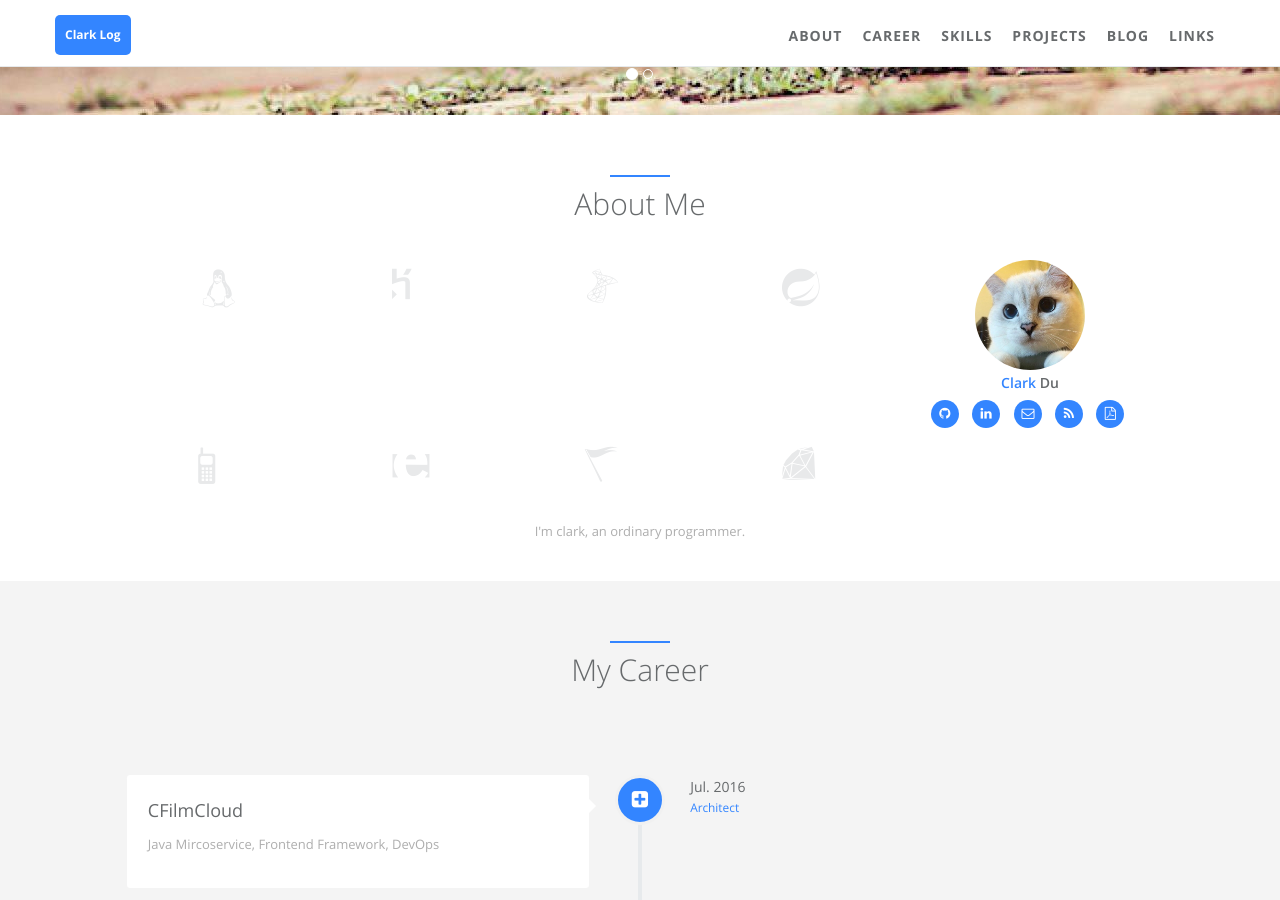
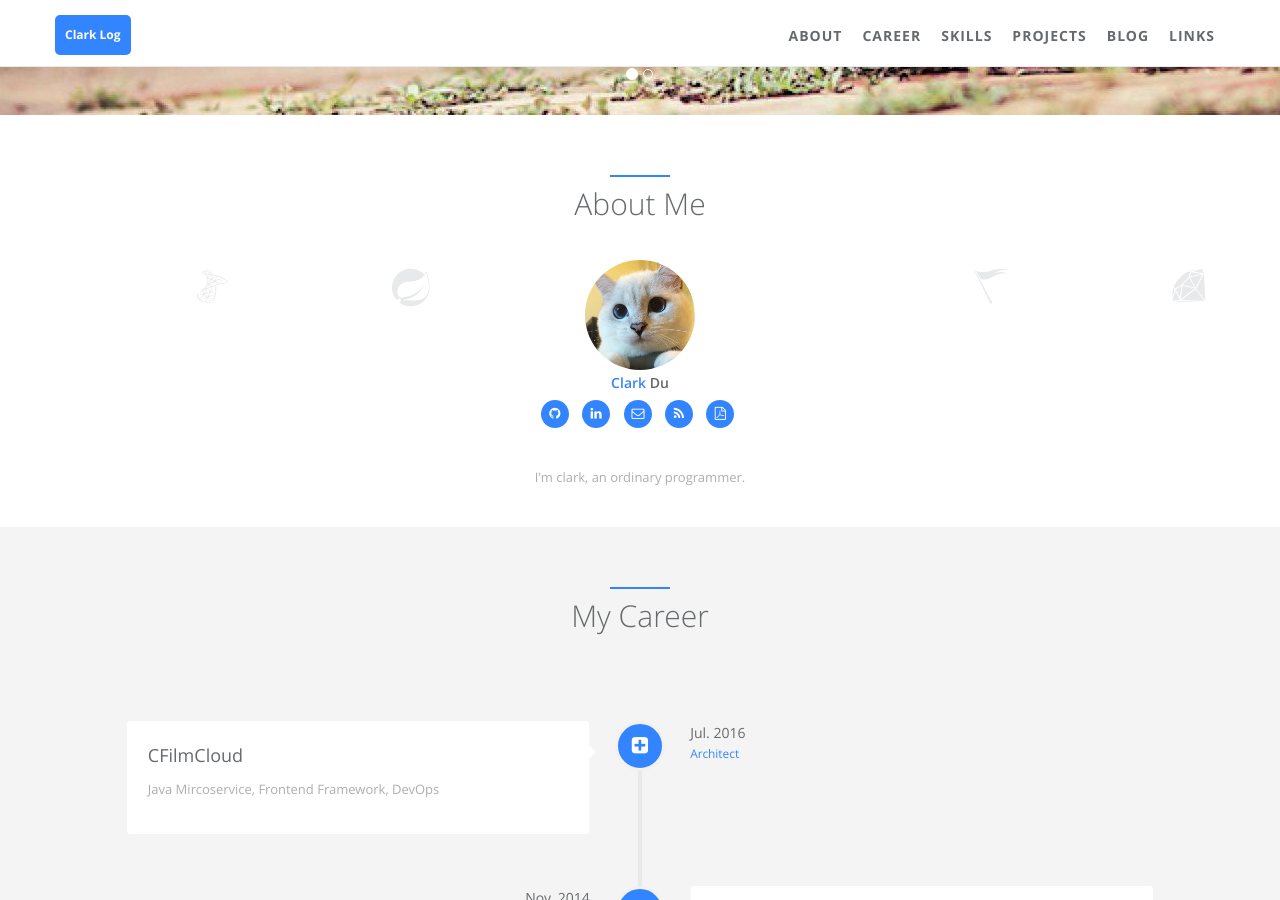
Before and after one commit to clarkdo/new-blog, a Jekyll site: the page built from index.html, in a window 1280 px wide and 900 px high, scrolled down 355 px. Built offline with Jekyll 4.4.1, drawn with Linux system fonts in a browser that asks for light colours.

Commit message:
change skils
Signed-off-by: Clark Du <clark.duxin@gmail.com>

```diff
--- a/_config.yml
+++ b/_config.yml
@@ -23,13 +23,9 @@ author:  # change following line to your infomation.
   cv: http://clarkdo.github.com  # An online CV can be printed as PDF, leave blank if you don't have now
   # skill icons are on avatar's left and right side. Reference urls are http://fontawesome.io/ and http://fizzed.com/oss/font-mfizz
   skill_icon1:
-    - name: fa-linux
-    - name: icon-git
     - name: icon-java
     - name: icon-php
   skill_icon2:
-    - name: icon-html5
-    - name: icon-css3
     - name: icon-javascript
     - name: icon-nodejs
   desc: I'm clark, an ordinary programmer.  # Describe yourself.
```
